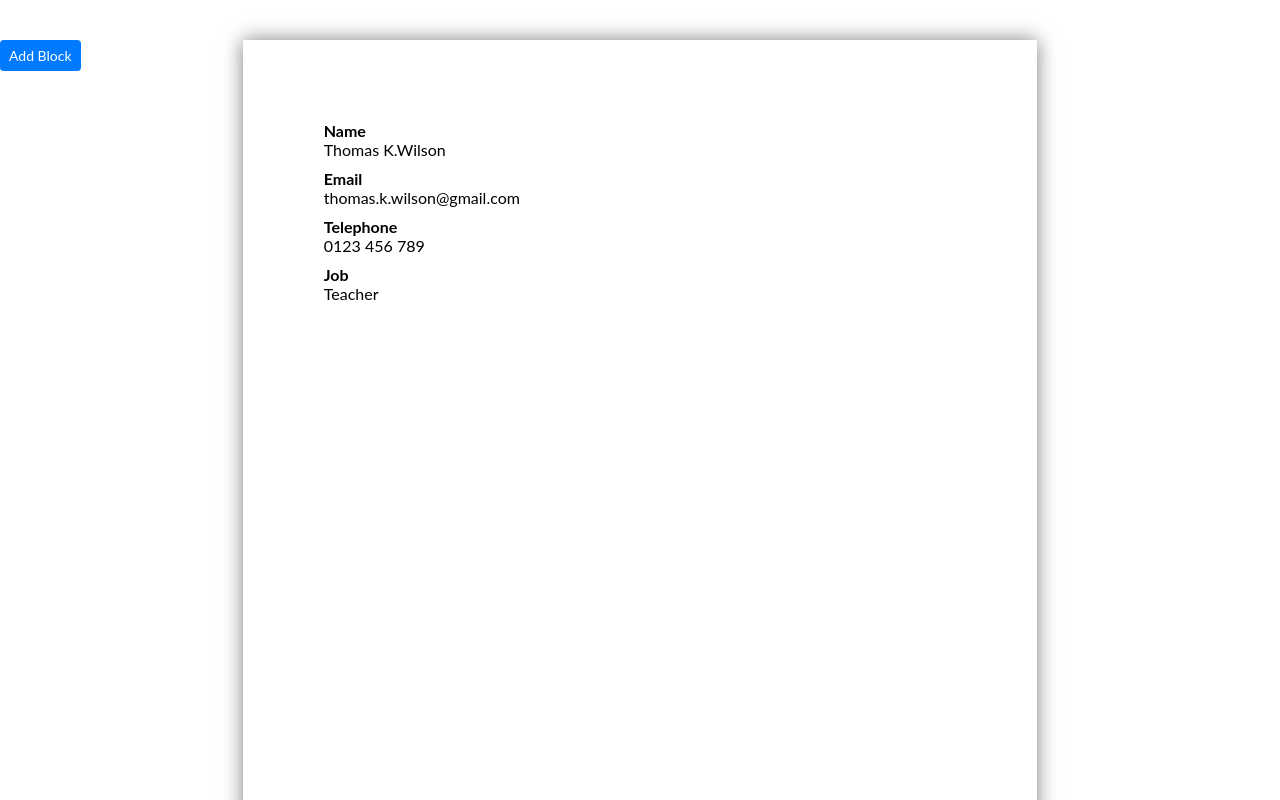
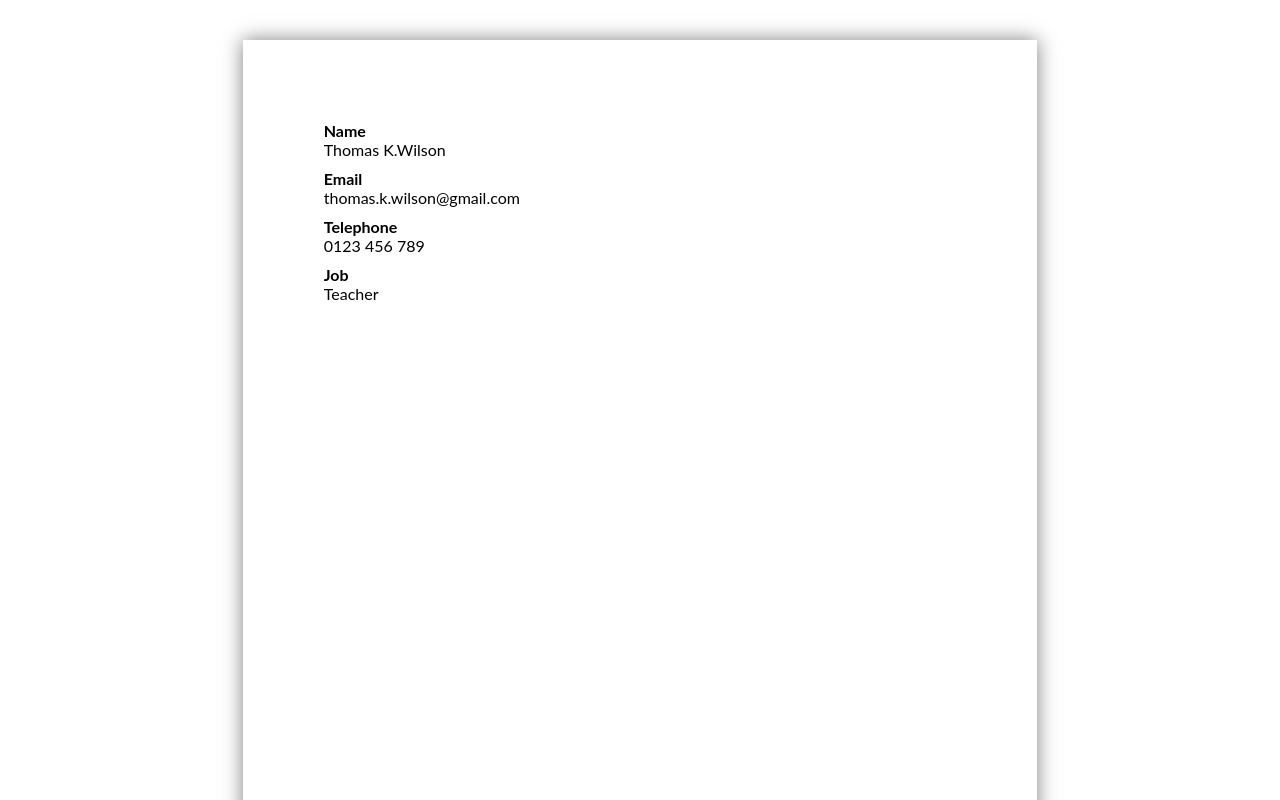
Before and after one commit to vuonghuuthien/Page-in-A4-size-in-Angular-9, an Angular app: page / in a window 1280 px wide. Shown: the top 800 px of the page. Built offline with nearby package versions, Linux system fonts and the light colour scheme.

Commit message:
Error Angular 2 innerHTML (input) binding

```diff
--- a/src/app/app.component.html
+++ b/src/app/app.component.html
@@ -1,4 +1,3 @@
-<button type="button" class="buttonAdd" (click)="addBlock()">Add Block</button>
 <div class="container" id="container">
   <div class="page"
     [style.height.cm]="sizePage.height"
@@ -12,3 +11,4 @@
     </div>
   </div>
 </div>
+<button type="button" class="buttonAdd" (click)="addBlock()">Add Block</button>
--- a/src/app/app.component.ts
+++ b/src/app/app.component.ts
@@ -6,7 +6,7 @@ import { AfterViewChecked, AfterViewInit, Component, OnInit, ViewEncapsulation }
   styleUrls: ['./app.component.scss'],
   encapsulation: ViewEncapsulation.None,
 })
-export class AppComponent implements OnInit, AfterViewInit {
+export class AppComponent implements OnInit, AfterViewInit, AfterViewChecked {
   sizePage = {
     width: 21, //cm
     height: 29.7 //cm
@@ -55,6 +55,10 @@ export class AppComponent implements OnInit, AfterViewInit {
     this.insertListData();
   }
 
+  ngAfterViewChecked() {
+
+  }
+
   insertListData() {
     var html_ListBlock = ""; // HTML List Block of Current Page
     var html_Block = ""; // HTML Block of Current Block
@@ -83,6 +87,7 @@ export class AppComponent implements OnInit, AfterViewInit {
         elPageContent.innerHTML = html_ListBlock;
       }
       console.log(elPageContent.offsetHeight);
+      iBlock += 1;
     }
     // nodes += `<button type="button" class="buttonAdd" (click)="addBlock()">Add Block</button>`;
 
@@ -94,6 +99,8 @@ export class AppComponent implements OnInit, AfterViewInit {
   }
 
   inputBlock(iPage, iBlock) {
+    console.log(iPage);
+    console.log(iBlock);
     // var element = document.getElementById('content-' + i)
     // var heightContent = element.offsetHeight * 2.54 / 96; // Convert pixels to cm
 
@@ -112,10 +119,10 @@ export class AppComponent implements OnInit, AfterViewInit {
   }
 
   createHTMLBlock(iPage, iBlock, data) {
-    return `<div class="block" [id]="page-${iPage}-content-block-${iBlock}"
-              (input)="inputBlock(${iPage}, ${iBlock})">
+    return `<div class="block" id="page-${iPage}-content-block-${iBlock}">
               <div class="title">${data.title}</div>
-              <div class="value" contenteditable>${data.value}</div>
+              <div class="value" (input)="inputBlock(${iPage}, ${iBlock})"
+                contenteditable>${data.value}</div>
             </div>`;
   }
 
```
